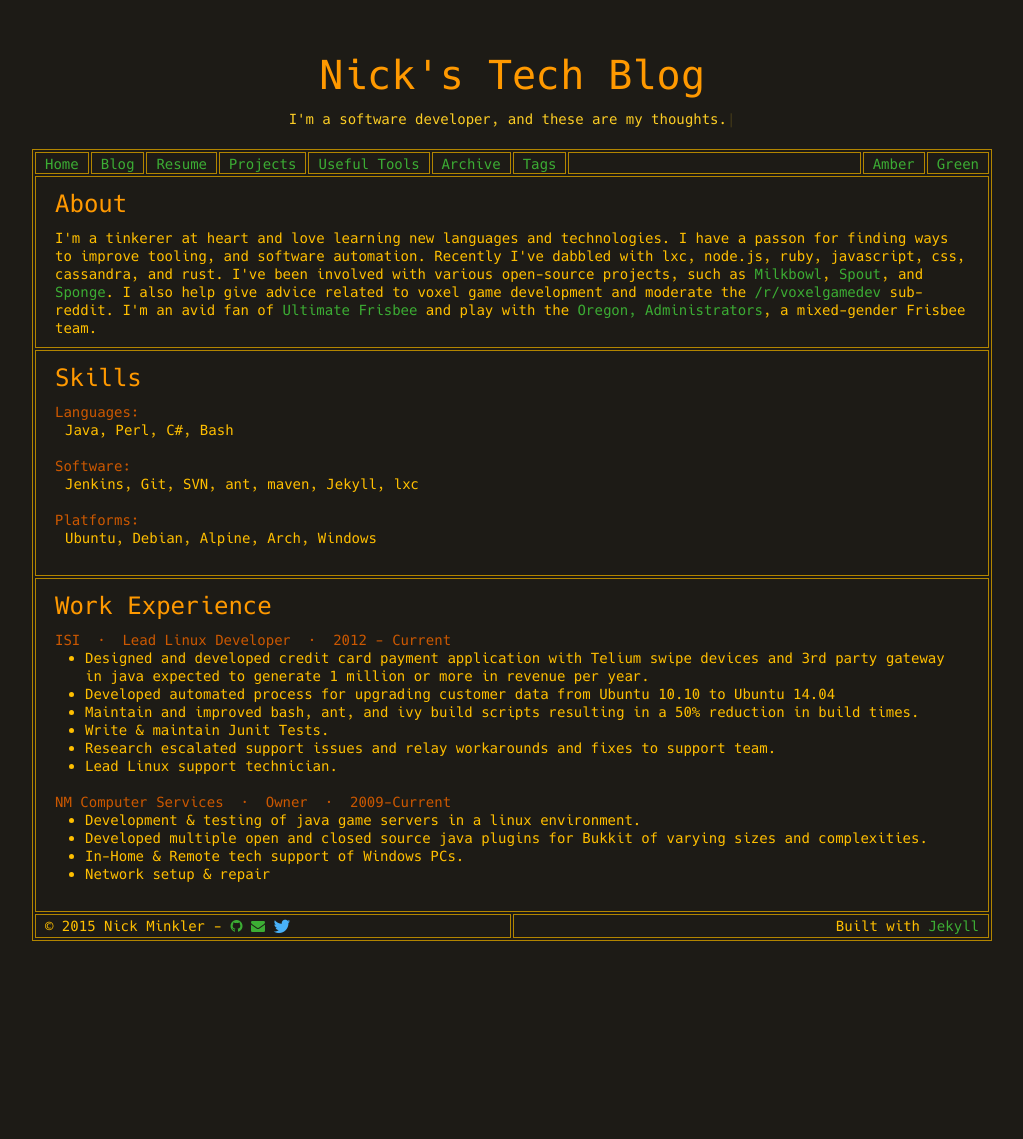
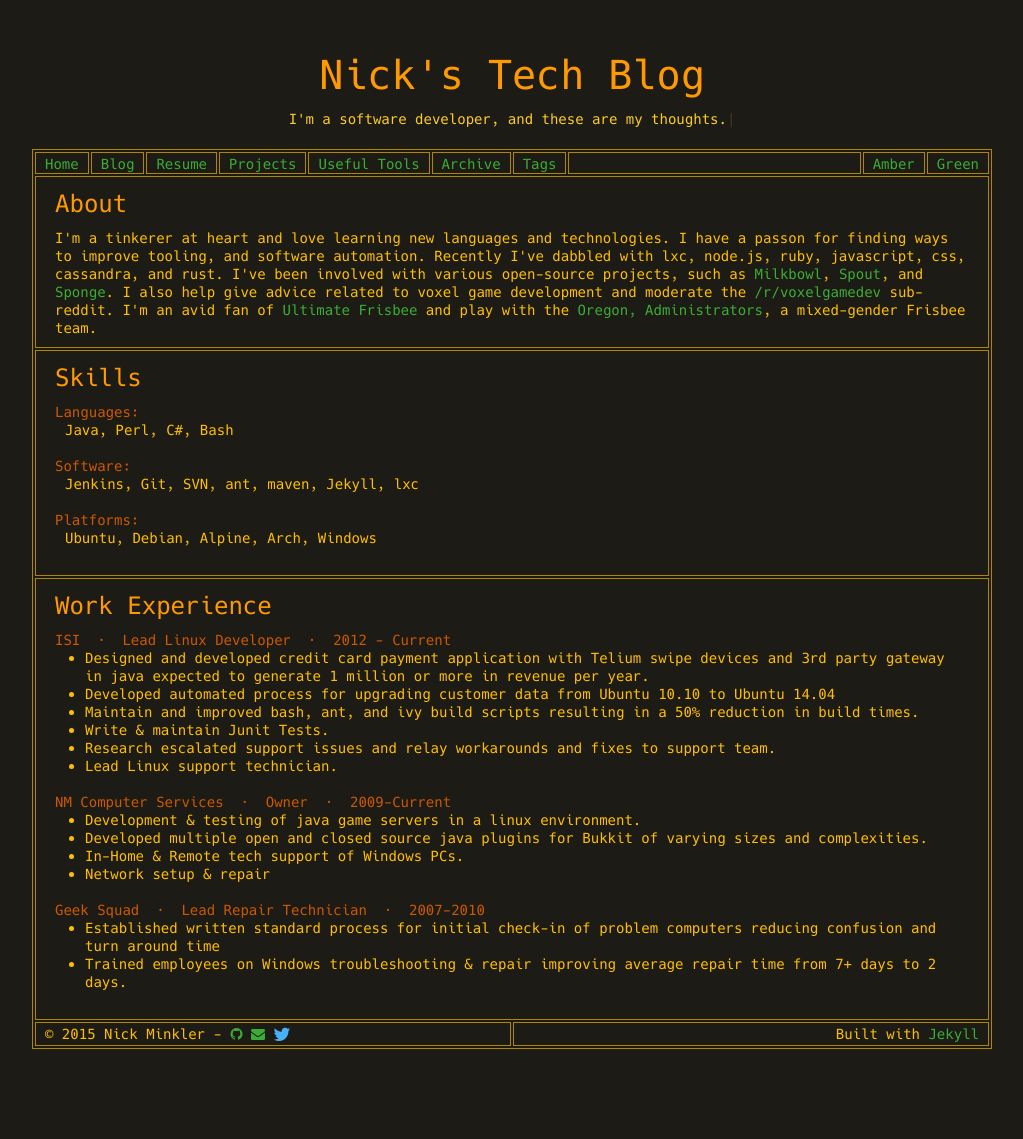
Before and after one commit to Sleaker/sleaker.github.io, a Jekyll site: the page built from resume.html, in a window 1280 px wide. Shown: the whole page, without its empty margins (128-1151 px from the left). Built offline with Jekyll 4.4.1, drawn with Linux system fonts in a browser that asks for light colours; comment, search, counter and statistics services are not loaded; before the commit the page ends 1031 px from its top, so only the background shows below that.

Commit message:
Resume update

```diff
--- a/resume.html
+++ b/resume.html
@@ -44,6 +44,10 @@ layout: default
         <li>In-Home & Remote tech support of Windows PCs.</li>
         <li>Network setup & repair</li>
       </ul>
+      <h3 class="resume">Geek Squad &nbsp;&middot;&nbsp; Lead Repair Technician &nbsp;&middot;&nbsp; 2007-2010</h3>
+      <ul class="list">
+        <li>Established written standard process for initial check-in of problem computers reducing confusion and turn around time</li>
+        <li>Trained employees on Windows troubleshooting & repair improving average repair time from 7+ days to 2 days.</li>
     </div>
   </td>
 </tr>
```
